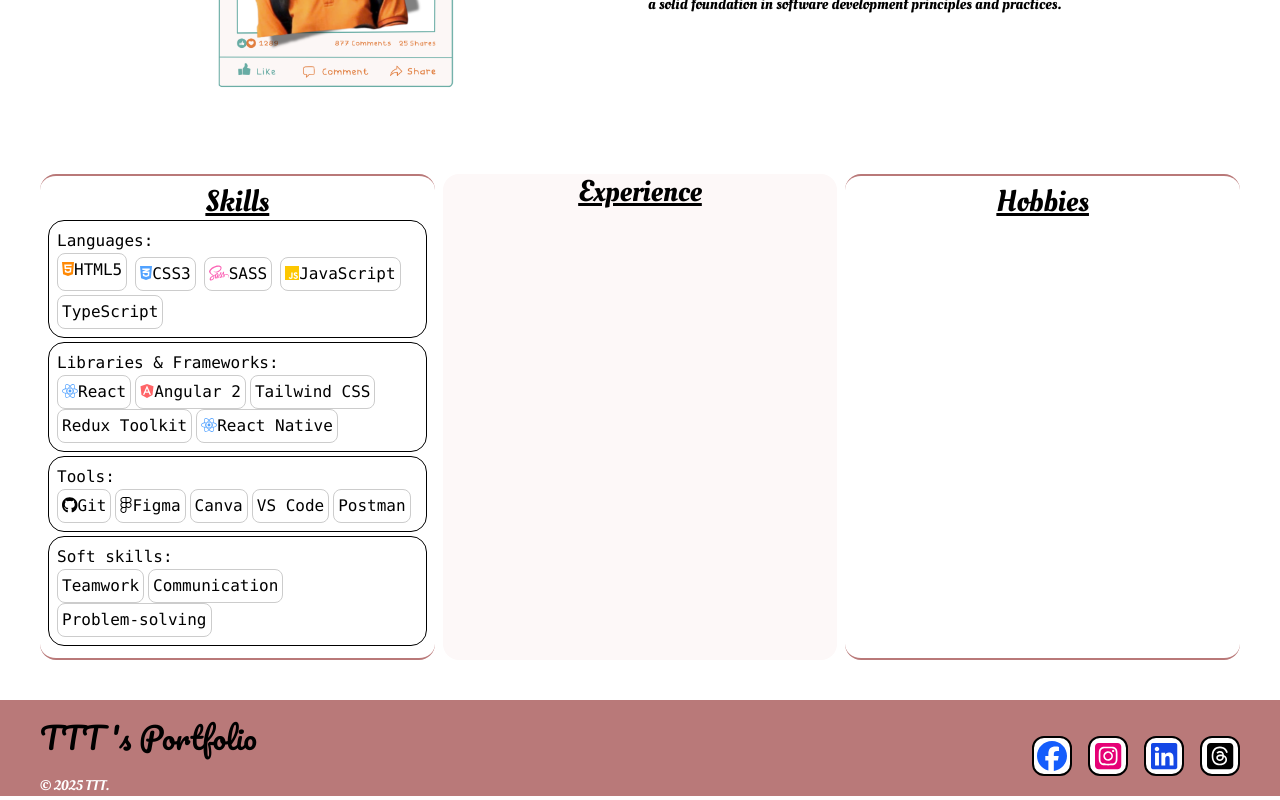
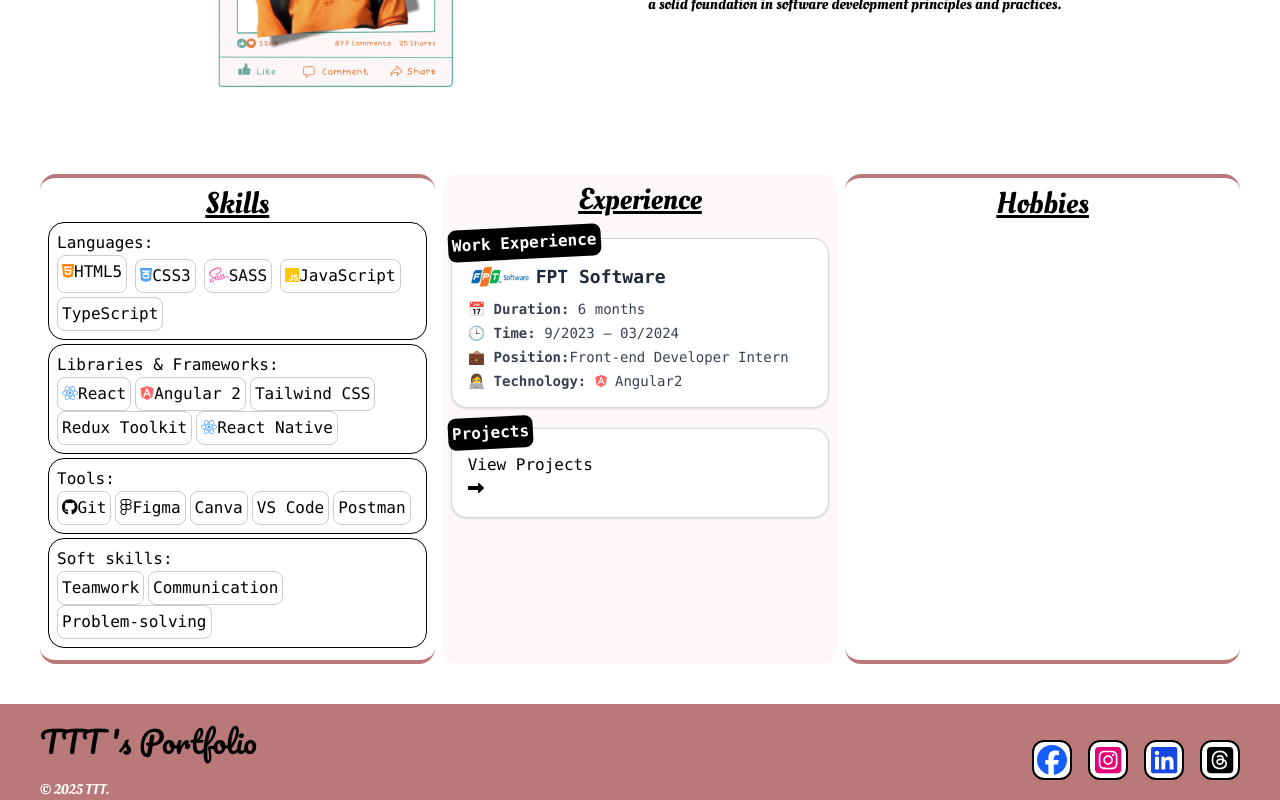
Before and after one commit to Truc5302/My-Portfolio-, a React (Vite) app: page /introduction in a window 1280 px wide. Shown: the part 1721-2521 px from the top of the page. Built offline with nearby package versions, Linux system fonts and the light colour scheme.

Commit message:
[Create] experience section

```diff
--- a/src/components/education/MyEducation.tsx
+++ b/src/components/education/MyEducation.tsx
@@ -4,14 +4,14 @@ import imgEdu from "../../assets/image_2.png"
 
 import { FontAwesomeIcon } from '@fortawesome/react-fontawesome'
 import { faFaceLaughWink, faStar } from '@fortawesome/free-regular-svg-icons'
-import { faGraduationCap, faSchool } from '@fortawesome/free-solid-svg-icons';
+import { faGraduationCap, faSchool,  } from '@fortawesome/free-solid-svg-icons';
 
 type Props = {}
 
 const MyEducation = (props: Props) => {
   return (
     <div className='w-full px-10 py-10 '>
-        <h2 className="text-center text-3xl font-bold pt-4 underline">My Education</h2>
+        <h2 className="text-center text-3xl font-bold pt-4 underline"><FontAwesomeIcon icon={faGraduationCap} className='mr-2'/> My Education</h2>
         <div className='grid grid-cols-2 gap-4 mt-5'>
             <div className='flex items-center justify-center'>
                 <img src={imgEdu} alt="education" className='w-2/5' />
--- a/src/components/skills-hobbies/SkillsHobbies.tsx
+++ b/src/components/skills-hobbies/SkillsHobbies.tsx
@@ -1,14 +1,16 @@
-import { faAngular, faCss3Alt, faFigma, faGithub, faHtml5, faJs, faReact, faSass } from '@fortawesome/free-brands-svg-icons'
-import { faC } from '@fortawesome/free-solid-svg-icons'
+import { faAngular, faCss3Alt, faFigma, faGithub, faHtml5, faJs, faReact, faSass, } from '@fortawesome/free-brands-svg-icons'
+import { faC, faRightLong } from '@fortawesome/free-solid-svg-icons'
 import { FontAwesomeIcon } from '@fortawesome/react-fontawesome'
 import React from 'react'
-
+import imgFPTSoftware from '../../assets/FPT_Software_logo.png'
+import { useNavigate } from "react-router-dom";
 type Props = {}
 
 const SkillsHobbies = (props: Props) => {
+    const navigate = useNavigate();
     return (
         <div className='grid grid-cols-3 gap-2 p-10'>
-            <div className='border-t-2 border-b-2 border-[#b97979] rounded-2xl p-2'>
+            <div className='border-t-4 border-b-4 border-[#b97979] rounded-2xl p-2'>
                 <h2 className='text-center underline text-3xl'>Skills</h2>
                 <div className='border-[1px] p-2 border-[#000] rounded-2xl font-mono mb-1'>
                     <p>Languages: </p>
@@ -74,10 +76,29 @@ const SkillsHobbies = (props: Props) => {
 
 
             </div>
-            <div className='bg-[#fdf8f8] rounded-2xl'>
+            <div className='bg-[#fdf8f8] rounded-2xl p-2'>
                 <h2 className='text-center underline text-3xl'>Experience</h2>
+                <div className="relative border border-gray-300 p-4 rounded-2xl font-mono mb-4 shadow-sm bg-white mt-5">
+                    <h3 className='absolute -rotate-3 -top-3 -left-1 font-bold p-1 bg-[#000] text-[#fff] rounded-lg'>Work Experience</h3>
+                    <h3 className="text-lg font-semibold mb-2 mt-2 text-gray-800 flex"><img src={imgFPTSoftware} alt="fptsoftware" className='w-16 mr-1' /> FPT Software</h3>
+                    <ul className="space-y-1 text-sm text-gray-700">
+                        <li><strong>📅 Duration:</strong> 6 months</li>
+                        <li><strong>🕒 Time:</strong> 9/2023 – 03/2024</li>
+                        <li><strong>💼 Position:</strong>Front-end Developer Intern</li>
+                        <li><strong>👩‍💻 Technology:</strong> <FontAwesomeIcon icon={faAngular} className='text-red-400 mr-2' />Angular2</li>
+                    </ul>
+                </div>
+
+                <div onClick={() => navigate("/projects")}
+                    className="relative border border-gray-300 p-4 rounded-2xl font-mono mb-4 shadow-sm bg-white mt-5 hover:cursor-pointer ">
+                    <h3 className='absolute -rotate-3 -top-3 -left-1 font-bold p-1 bg-[#000] text-[#fff] rounded-lg'>Projects</h3>
+                    <div><h3 className='mt-2'> View Projects</h3>
+                        <FontAwesomeIcon icon={faRightLong} /></div>
+
+                </div>
+
             </div>
-            <div className='border-t-2 border-b-2 border-[#b97979] rounded-2xl p-2'>
+            <div className='border-t-4 border-b-4 border-[#b97979] rounded-2xl p-2'>
                 <h2 className='text-center underline text-3xl'>Hobbies</h2>
 
             </div>
--- a/src/page/Projects.tsx
+++ b/src/page/Projects.tsx
@@ -3,7 +3,7 @@ import React from "react";
 type Props = {};
 
 const Projects = (props: Props) => {
-  return <div className="pt-16">Projects</div>;
+  return <div className="pt-16 min-h-[100%]">Projects</div>;
 };
 
 export default Projects;
```
Also changed, not shown: src/assets/FPT_Software_logo.png (added).
